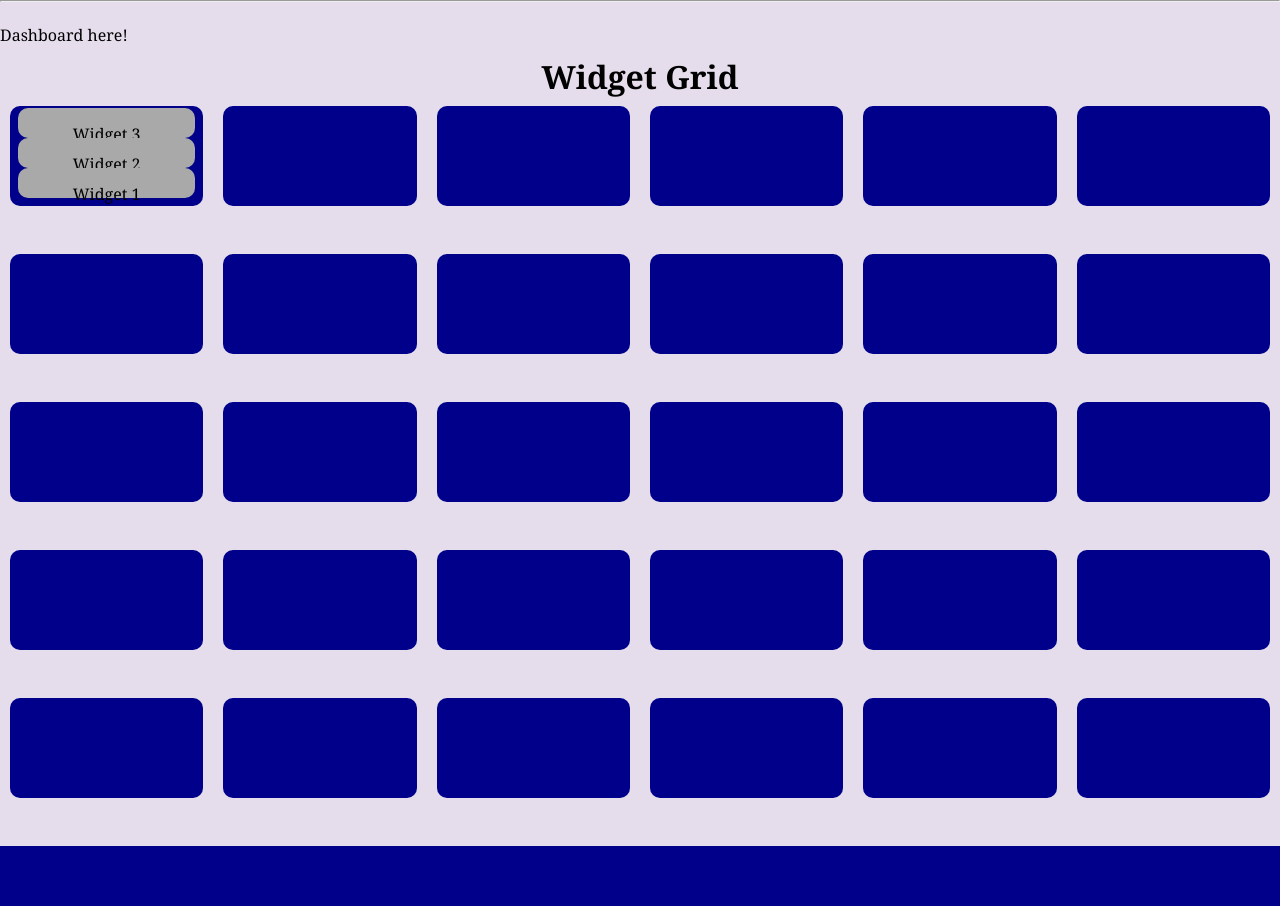
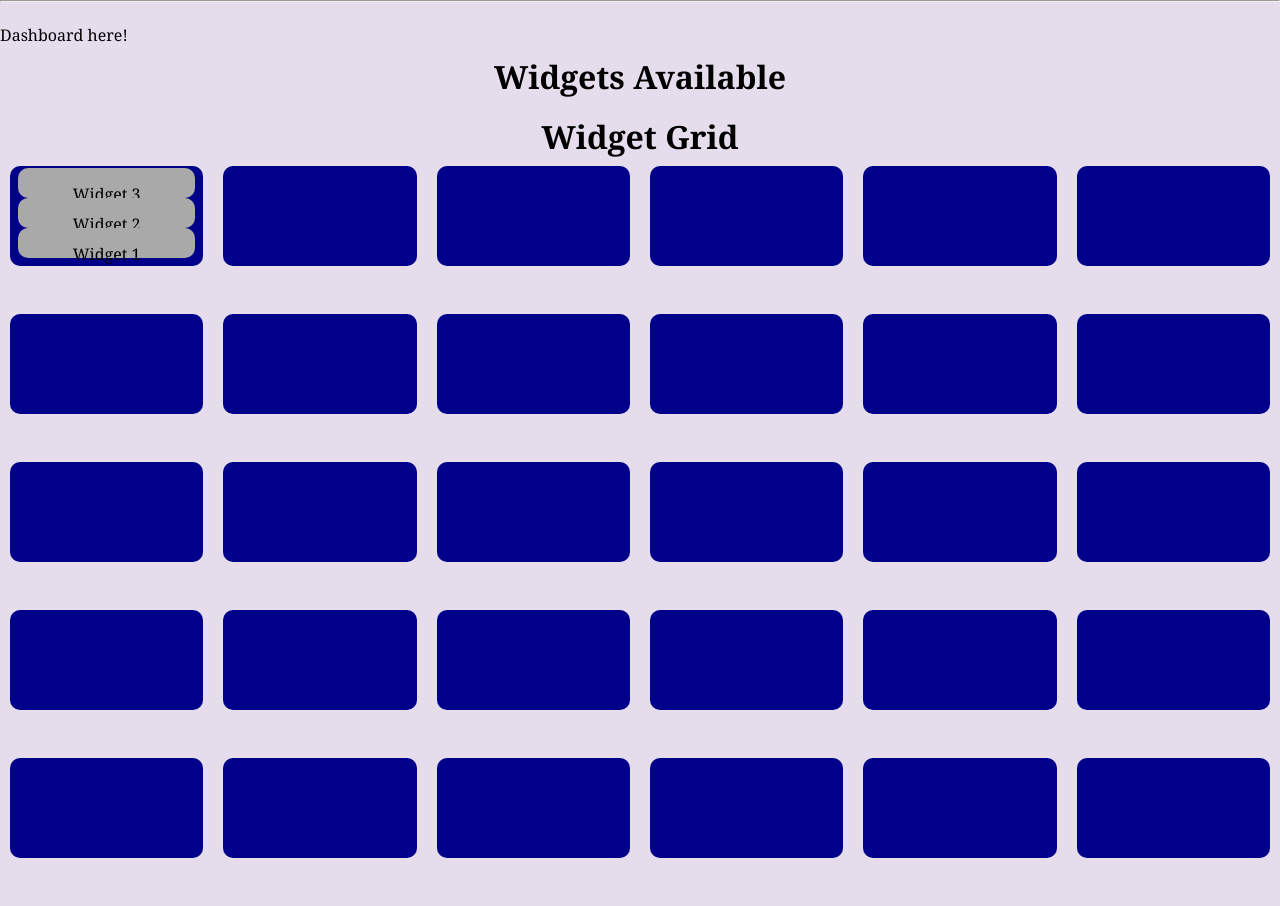
Before and after one commit to zbatscha/tangelo, a Flask app: page /dashboard in a window 1280 px wide. Shown: the part 44-950 px from the top of the page. Before the commit the page ends 890 px from the top, so only its background shows below. Run offline with Flask 2, Linux system fonts and the light colour scheme; the visitor is signed in with stand-in values (Sample User, id 1); data comes from the database, SQL or seed files in the repository; data that the repository does not hold is empty; parts of the project's set-up code (start-up, migrations or seed data) failed here and were passed over.

Commit message:
Getting widgets ready to display which are available to add + dummy frontend display for testing

```diff
--- a/tangelo/model_api.py
+++ b/tangelo/model_api.py
@@ -1,6 +1,14 @@
 from tangelo.models import User, Widget, Post, Subscription
 from tangelo import db, app
 from flask_login import current_user
+
+def getAllWidgets():
+    widgets = Widget.query.all()
+    widgetsSend = []
+    for w in widgets:
+        if w.access_type == 'public':
+            widgetsSend.append(w)
+    return widgetsSend
 
 def addWidget(form):
     try:
--- a/tangelo/routes.py
+++ b/tangelo/routes.py
@@ -28,9 +28,9 @@ def welcome():
 @app.route('/dashboard', methods=['GET', 'POST'])
 @login_required
 def dashboard():
-
+    widget_choices = model_api.getAllWidgets()
     return make_response(render_template('dashboard.html',
-                         ampm=getGreetingDayTime()))
+                         ampm=getGreetingDayTime(), widgets = widget_choices))
 
 #-----------------------------------------------------------------------
 
--- a/tangelo/templates/grid.html
+++ b/tangelo/templates/grid.html
@@ -8,6 +8,18 @@
     <link rel="stylesheet" href="../static/grid.css" />
 </head>
 <body>
+    <div class ="widgets">
+        <header>
+            <h1> Widgets Available </h1>
+        </header>
+        <div class="grid">
+            {% for widget in widgets %}
+                <div class="row">
+                    <div class="box" draggable="true">{{widget.name}}</div>
+                </div>
+            {% endfor %}
+        </div>
+    </div>
     <div class="app">
         <header>
             <h1> Widget Grid</h1>
```
